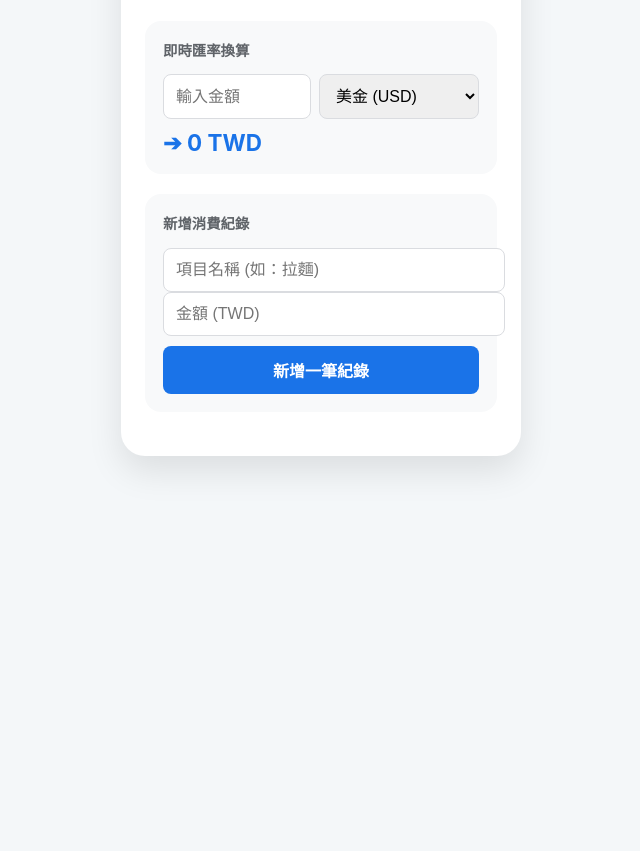
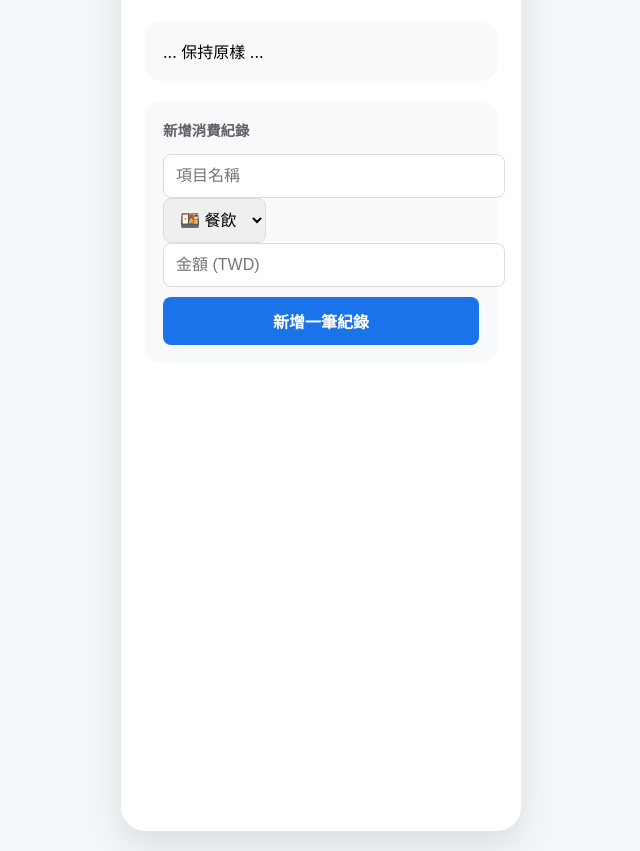
Before and after one commit to h0973838645-gif/my-currency-app, a plain HTML site: page index.html in a window 1280 px wide. Shown: the part 98-949 px from the top of the page, without its empty margins (319-959 px from the left). Before the commit the page ends 800 px from the top, so only its background shows below. Drawn offline with Linux system fonts and the light colour scheme; no server answers.

Commit message:
Update index.html

```diff
--- a/index.html
+++ b/index.html
@@ -12,35 +12,25 @@
 </head>
 <body>
     <div id="app">
-        <div class="header">
-            <h1>旅遊記帳匯率通</h1>
-        </div>
+        <div class="header"><h1>旅遊記帳匯率通</h1></div>
 
-        <div class="converter">
-            <h3>即時匯率換算</h3>
-            <div class="input-group">
-                <input type="number" id="amount" placeholder="輸入金額">
-                <select id="currencySelect">
-                    <option value="USD">美金 (USD)</option>
-                    <option value="JPY">日圓 (JPY)</option>
-                    <option value="KRW">韓元 (KRW)</option>
-                    <option value="EUR">歐元 (EUR)</option>
-                    <option value="HKD">港幣 (HKD)</option>
-                    <option value="GBP">英鎊 (GBP)</option>
-                    <option value="CNY">人民幣 (CNY)</option>
-                    <option value="SGD">新加坡幣 (SGD)</option>
-                    <option value="VND">越南盾 (VND)</option>
-                    <option value="THB">泰幣 (THB)</option>
-                </select>
-            </div>
-            <p class="result-text">➔ <span id="result">0</span> TWD</p>
-        </div>
+        <div class="converter"> ... 保持原樣 ... </div>
 
         <div class="ledger">
             <h3>新增消費紀錄</h3>
-            <input type="text" id="note" placeholder="項目名稱 (如：拉麵)">
+            <input type="text" id="note" placeholder="項目名稱">
+            <select id="categorySelect"> <option value="餐飲">🍱 餐飲</option>
+                <option value="交通">🚗 交通</option>
+                <option value="購物">🛍️ 購物</option>
+                <option value="住宿">🏨 住宿</option>
+                <option value="其他">✨ 其他</option>
+            </select>
             <input type="number" id="cost" placeholder="金額 (TWD)">
             <button onclick="addLog()">新增一筆紀錄</button>
+        </div>
+
+        <div style="margin: 20px 0;">
+            <canvas id="myChart" width="400" height="400"></canvas>
         </div>
 
         <ul id="logList"></ul>
```
